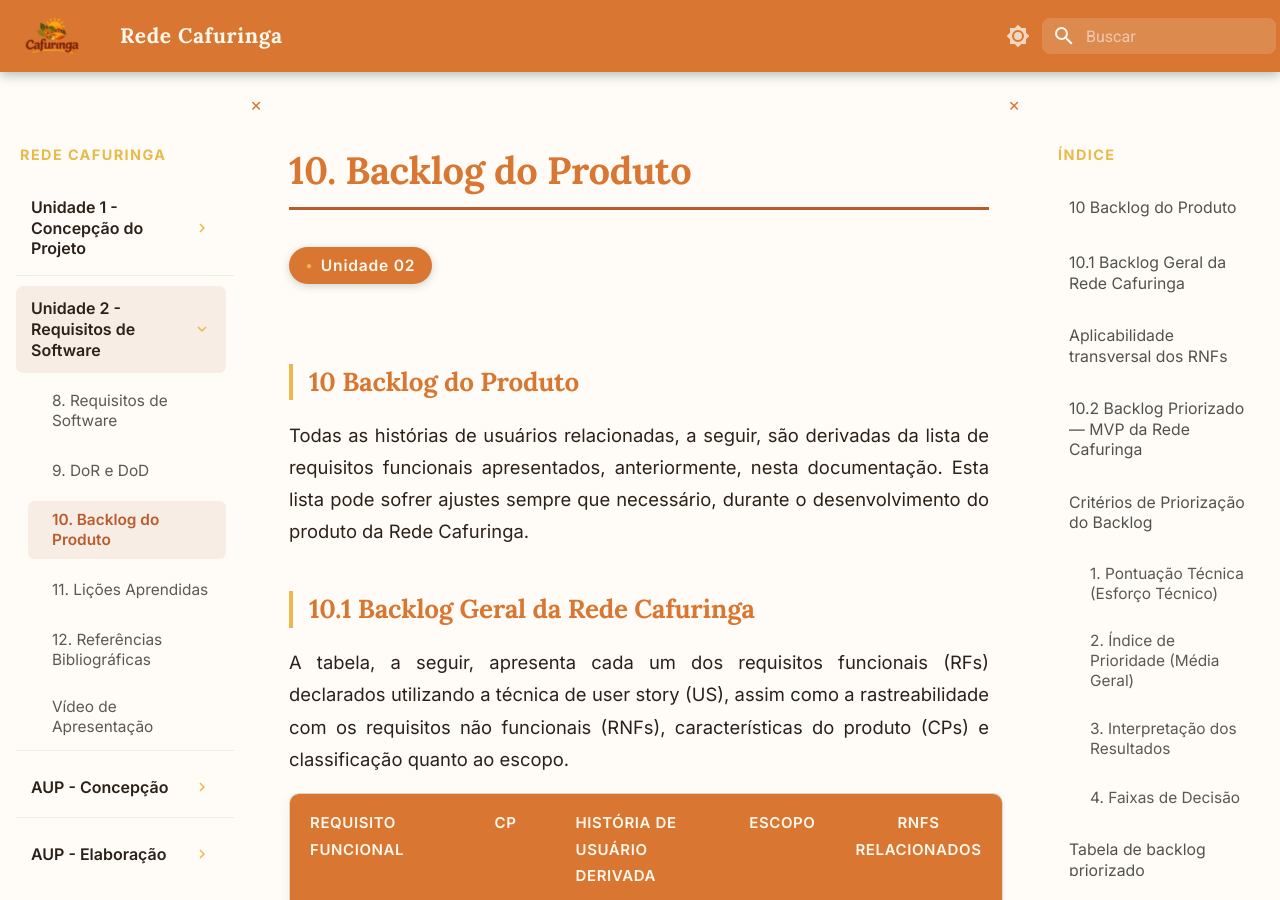
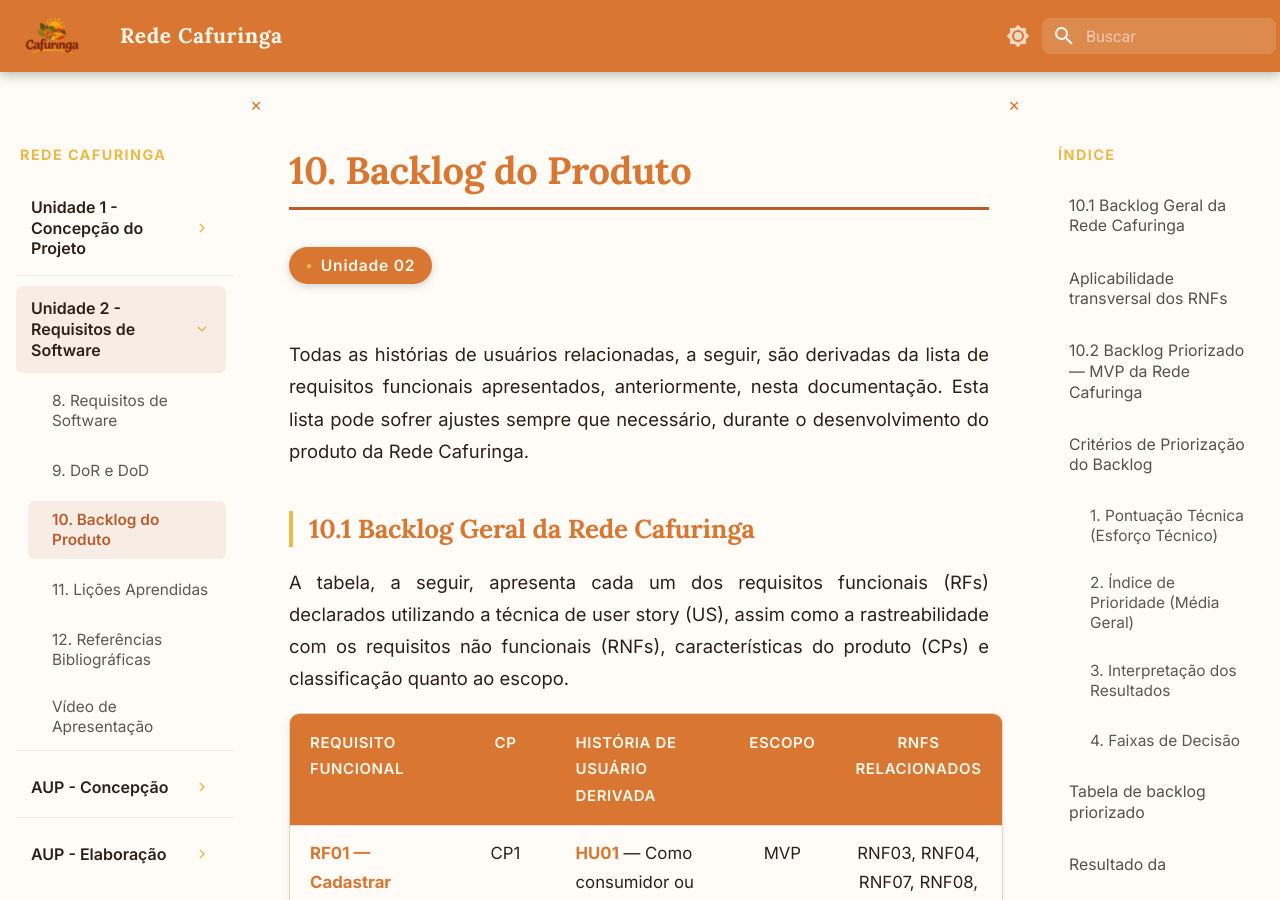
Before and after one commit to mdsreq-fga-unb/REQ-2026.2-T02-RedeCafuringa, an MkDocs documentation site: the page built from docs/unidade2/backlog.md, in a window 1280 px wide and 900 px high. Built offline with MkDocs 1.6.1 and Material for MkDocs 9.7.7, drawn with Linux system fonts in a browser that asks for light colours.

Commit message:
Update backlog.md

```diff
--- a/docs/unidade2/backlog.md
+++ b/docs/unidade2/backlog.md
@@ -1,5 +1,4 @@
 <span class="version-badge">Unidade 02</span>
-## 10 Backlog do Produto
 
 Todas as histórias de usuários relacionadas, a seguir, são derivadas da lista de requisitos
 funcionais apresentados, anteriormente, nesta documentação. Esta lista pode sofrer ajustes
```
